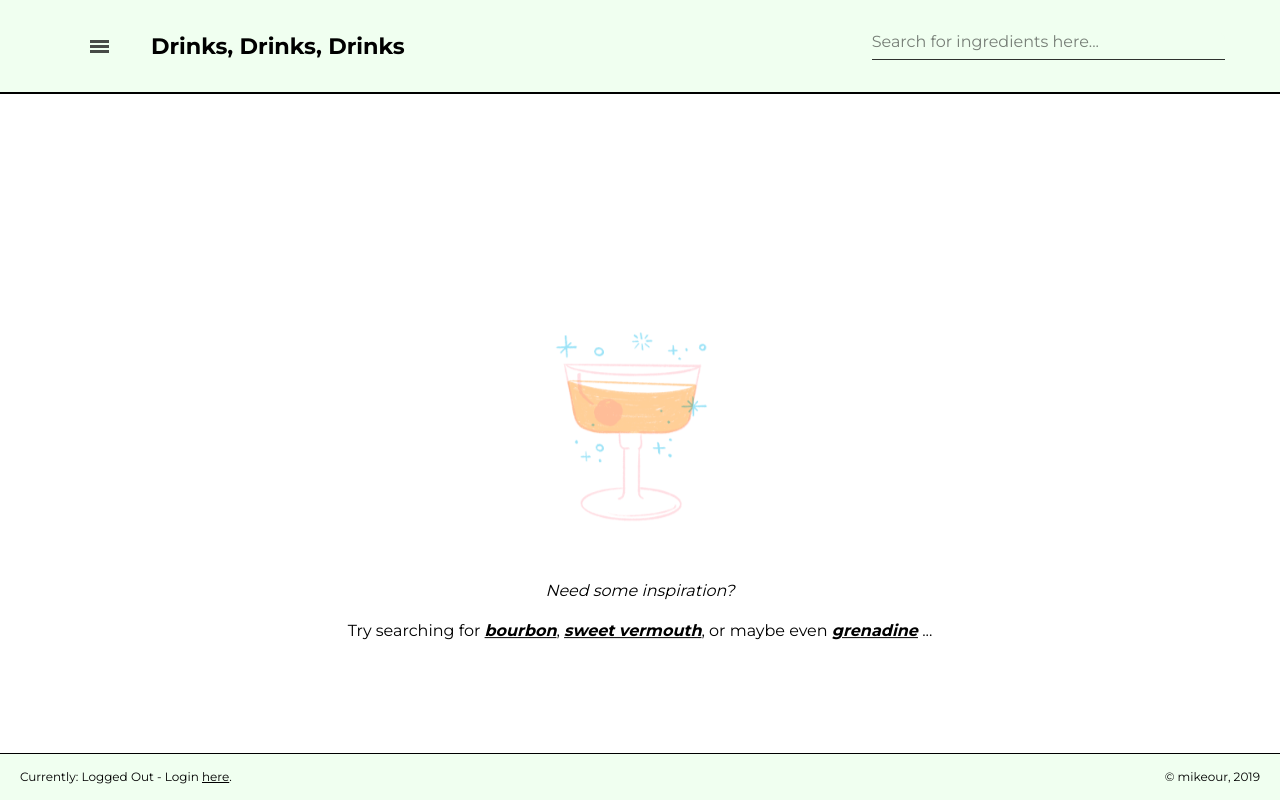
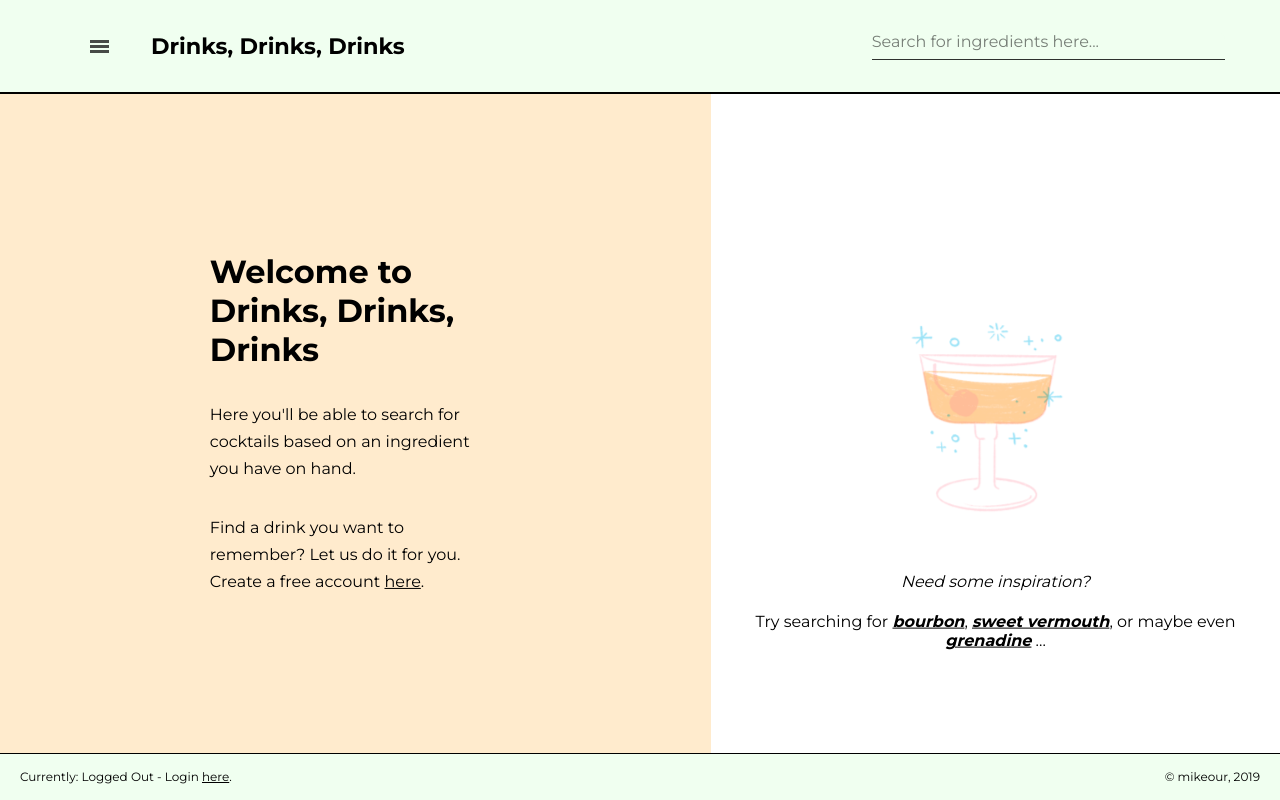
Before and after one commit to mikeour/drinks_drinks_drinks, a React (Vite) app: page / in a window 1280 px wide. Built offline with nearby package versions, Linux system fonts and the light colour scheme.

Commit message:
Changed Grid to render Welcome component instead of CenterImage component

```diff
--- a/src/components/Grid/Grid.js
+++ b/src/components/Grid/Grid.js
@@ -1,6 +1,6 @@
 import React, { useState, useEffect, useRef } from "react";
 import Cocktails from "../Cocktails/Cocktails";
-import CenterImage from "../CenterImage/CenterImage";
+import Welcome from "../Welcome/Welcome";
 import Suggestion from "../Suggestion/Suggestion";
 import Info from "../Info/Info";
 import Spinner from "../Spinner/Spinner";
@@ -51,7 +51,7 @@ const Grid = () => {
       }
     >
       {cocktails.length <= 0 ? (
-        <CenterImage />
+        <Welcome />
       ) : (
         <>
           <div
```
